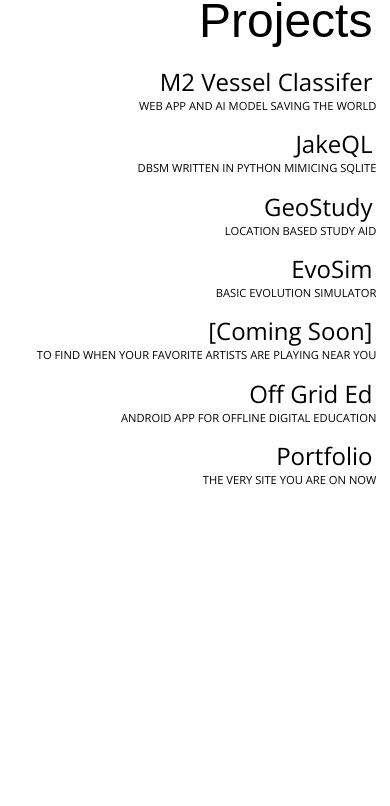
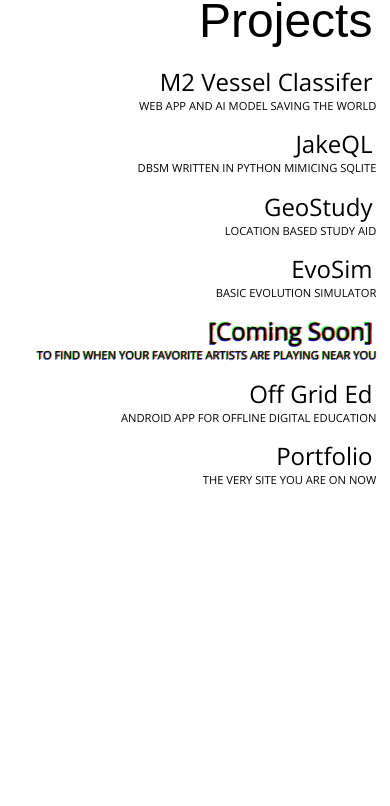
Before and after one commit to JacobStacy/PortfolioV1, a Next.js app: page / in a window 390 px wide. Shown: the part 1973-2779 px from the top of the page. Built offline with nearby package versions, Linux system fonts and the light colour scheme; a web font is replaced by a local one.

Commit message:
Set up unavailable animation for projects

```diff
--- a/app/ui/Projects.tsx
+++ b/app/ui/Projects.tsx
@@ -94,15 +94,29 @@ export function Project ({
 }
 ) {
 
+    // Apply class when project not yet availiable
     let availiable_class = ""
     if (!availiable) {
-        availiable_class = styles.unavaialbe;
+        availiable_class = styles.unavailable;
+
+
     }
+
 
     return(
         <a href={`${link}`} className={`${styles.project} ${availiable_class}`}>
-            <div className={styles.sub_text}><div>{sub_text}</div></div>
-            <div className={styles.title}>{title}</div>
+            <div  aria-hidden="true" className={styles.tv_static}></div>
+
+            <div className={styles.sub_text}>{sub_text}</div>
+            <div className={styles.title}>
+                {!availiable && (
+                    <span aria-hidden="true" className={styles.glitch_mask}>{title}</span>
+                )}
+                {title}
+                {!availiable && (
+                    <span  aria-hidden="true" className={styles.glitch_mask}>{title}</span>
+                )}
+            </div>
         </a>
     )
 }
--- a/app/ui/contactButton.module.scss
+++ b/app/ui/contactButton.module.scss
@@ -73,11 +73,6 @@ $main-background-color: #ffffff;
             text-align: center;
         }
 
-        &:hover {
-            // color: #00000000;
-
-        }
-
 
 
 
@@ -125,7 +120,14 @@ $main-background-color: #ffffff;
     }
 }
 
-@media (pointer:coarse) {
+@media (pointer: coarse) {
+    .link {
+        &:hover {
+            .contact_button {
+                animation: none;
+            }
+        }
+    }
 
     .contact_button {
         span::after {
--- a/app/ui/experiences.module.scss
+++ b/app/ui/experiences.module.scss
@@ -20,6 +20,7 @@
 
     .experience {
         margin-bottom: 4vh;
+
 
         .title {
             margin-bottom: .6vh;
--- a/app/ui/projects.module.scss
+++ b/app/ui/projects.module.scss
@@ -1,52 +1,100 @@
+// Variables
 $main-text-color: #000000;
 $main-background-color: #ffffff;
 
-
+// Header Styles
 .header {
   display: flex;
   justify-content: flex-end;
-
   font-size: 3.5rem;
-
   padding-right: 2vw;
-
   margin-bottom: 2vh;
   margin-right: 8vw;
 }
 
-.project_container{
+// Project Container Styles
+.project_container {
   margin-top: 5vh;
 
   .project {
+    width: 80vw;
+    margin: auto;
     display: flex;
-        // flex-direction: row-reverse;
     justify-content: flex-end;
-
-        width: 80vw;
-
-        margin: auto;
     margin-top: 1vh;
-
     color: $main-text-color;
     text-decoration: none;
 
+    .glitch_mask {
+      display: none;
+      position: absolute;
+      top: 0;
+      right: 0;
+    }
 
-        // &.unavaialbe:hover {
-        //     background:
-        //         repeating-radial-gradient(#ff0606c4 0 0.0001%,#00fffbc4 0 0.0002%) 50% 0/2500px 2500px,
-        //         repeating-conic-gradient(#ff0000c4 0 0.0001%,#00fffbc4 0 0.0002%) 60% 60%/2500px 2500px;
-        //     background-blend-mode: difference;
-        //     animation: b 2s infinite alternate;
+    &.unavailable {
+      position: relative;
+      text-shadow: 0.05em 0 0 rgba(255, 0, 0, 0.75),
+                   -0.025em -0.05em 0 rgba(36, 37, 36, 0.75),
+                   0.025em 0.05em 0 rgba(0, 0, 255, 0.75);
+      animation: glitch 500ms infinite;
 
-        //     color: #fff;
+      pointer-events: hover;
+      cursor: default;
 
-        //     @keyframes b{
-        //     100% {background-position: 50% 0, 60% 50%}
-        //     }
-        // }
+      .glitch_mask {
+        position: absolute;
+        display: flex;
 
+        &:first-child {
+          animation: glitch 650ms infinite, top_glitch 10s infinite;
+          clip-path: polygon(0 0, 100% 0, 100% 45%, 0 45%);
+          transform: translate(-2px, -1px);
+          opacity: 0.8;
+        }
 
-        &:visited{
+        &:last-child {
+          animation: glitch 375ms infinite, bottom_glitch 10s infinite;
+          clip-path: polygon(0 80%, 100% 20%, 100% 100%, 0 100%);
+          transform: translate(1px, 2px);
+          opacity: 0.8;
+        }
+      }
+    }
+
+    &.unavailable:hover {
+      color: #ffffff;
+      transition: color 0.1s ease;
+
+      .tv_static {
+        opacity: 100%;
+        transition: opacity 0.1s linear;
+      }
+    }
+
+    &.unavailable:active {
+        pointer-events: none;
+    }
+
+    .tv_static {
+      position: absolute;
+      width: 100%;
+      height: 100%;
+      top: 0;
+      right: 0;
+      z-index: -10;
+
+      background:
+        repeating-radial-gradient(#ff0606c4 0 0.0001%, #00fffbc4 0 0.0002%) 50% 0/2500px 2500px,
+        repeating-conic-gradient(#ff0000c4 0 0.0001%, #00fffbc4 0 0.0002%) 60% 60%/2500px 2500px;
+      background-blend-mode: difference;
+      animation: tv_static_ani 2s infinite alternate
+      ;
+      opacity: 0%;
+      transition: opacity 0.1s linear;
+    }
+
+    &:visited {
       color: $main-text-color;
       text-decoration: none;
     }
@@ -54,98 +102,76 @@ $main-background-color: #ffffff;
     .title {
       font-weight: 100;
       font-size: 2rem;
+      position: relative;
+
+      span {
+        position: absolute;
+        top: 0;
+        left: 0;
+      }
     }
 
     .sub_text {
       display: flex;
       flex-direction: column;
       justify-content: end;
-
-            margin-bottom: .7vh;
+      margin-bottom: 0.7vh;
       margin-right: 1vw;
-
       font-weight: 100;
     }
 
     .image {
+      // Uncomment if needed
       // filter: grayscale(100%);
-            // -webkit-filter: grayscale(100%);
+    }
+  }
 }
 
-        // &:nth-child(even) {
-        //     flex-direction: row-reverse;
-        // }
-    }
-
-
-}
-
+// Media Queries
 @media only screen and (max-width: 900px) {
-
   .header {
-        display: flex;
-        justify-content: flex-end;
-
-        padding-right: 2vw;
-
     margin-top: 10vh;
-        margin-bottom: 2vh;
     margin-right: 2.5vw;
   }
 
   .project_container {
-
     margin-top: 2vh;
     margin-right: 2.5vw;
 
-
     .project {
-
-            // align-items: end;
-
       width: 100%;
-            margin-left: none;
-            margin-right: none;
-
-
+      margin-left: 0;
+      margin-right: 0;
     }
   }
 }
 
-@media only screen and (max-width: 700px) {
-
+@media only screen and (max-width: 730px) {
   .header {
     font-size: 3rem;
   }
 
   .project_container {
-
-
     .project {
-
-
       .title {
         margin-right: 2vw;
         font-size: 1.5rem;
       }
 
       .sub_text {
-                font-size: .75rem;
+        font-size: 0.75rem;
       }
     }
   }
 }
+
 @media only screen and (max-width: 550px) {
-
   .header {
     font-size: 3rem;
   }
 
   .project_container {
-
-
     .project {
-
       flex-direction: column-reverse;
       align-items: flex-end;
 
@@ -155,52 +181,114 @@ $main-background-color: #ffffff;
       }
 
       .sub_text {
-                font-size: .75rem;
+        font-size: 0.75rem;
       }
     }
   }
 }
+
 @media only screen and (max-width: 400px) {
-
   .header {
     font-size: 3rem;
   }
 
   .project_container {
-
-
     .project {
-
       .title {
         margin-right: 2vw;
         font-size: 1.5rem;
       }
 
       .sub_text {
-                font-size: .7rem;
+        font-size: 0.7rem;
       }
     }
   }
 }
+
 @media only screen and (max-width: 350px) {
-
   .header {
     font-size: 3rem;
   }
 
   .project_container {
-
-
     .project {
-
       .title {
         margin-right: 2vw;
         font-size: 1.5rem;
       }
 
       .sub_text {
-                font-size: .6rem;
+        font-size: 0.6rem;
       }
     }
   }
 }
+
+// Keyframes
+@keyframes glitch {
+  0% {
+    text-shadow: 0.05em 0 0 rgba(255, 0, 0, 0.75),
+                 -0.05em -0.025em 0 rgba(0, 255, 0, 0.75),
+                 -0.025em 0.05em 0 rgba(0, 0, 255, 0.75);
+  }
+  14% {
+    text-shadow: 0.05em 0 0 rgba(255, 0, 0, 0.75),
+                 -0.05em -0.025em 0 rgba(0, 255, 0, 0.75),
+                 -0.025em 0.05em 0 rgba(0, 0, 255, 0.75);
+  }
+  15% {
+    text-shadow: -0.05em -0.025em 0 rgba(255, 0, 0, 0.75),
+                 0.025em 0.025em 0 rgba(0, 255, 0, 0.75),
+                 -0.05em -0.05em 0 rgba(0, 0, 255, 0.75);
+  }
+  49% {
+    text-shadow: -0.05em -0.025em 0 rgba(255, 0, 0, 0.75),
+                 0.025em 0.025em 0 rgba(0, 255, 0, 0.75),
+                 -0.05em -0.05em 0 rgba(0, 0, 255, 0.75);
+  }
+  50% {
+    text-shadow: 0.025em 0.05em 0 rgba(255, 0, 0, 0.75),
+                 0.05em 0 0 rgba(0, 255, 0, 0.75),
+                 0 -0.05em 0 rgba(0, 0, 255, 0.75);
+  }
+  99% {
+    text-shadow: 0.025em 0.05em 0 rgba(255, 0, 0, 0.75),
+                 0.05em 0 0 rgba(0, 255, 0, 0.75),
+                 0 -0.05em 0 rgba(0, 0, 255, 0.75);
+  }
+  100% {
+    text-shadow: -0.025em 0 0 rgba(255, 0, 0, 0.75),
+                 -0.025em -0.025em 0 rgba(0, 255, 0, 0.75),
+                 -0.025em -0.05em 0 rgba(0, 0, 255, 0.75);
+  }
+}
+
+@keyframes top_glitch {
+  0% {
+    transform: translate(0px, 0px);
+  }
+  96% {
+    transform: translate(0px, 0px);
+  }
+  100% {
+    transform: translate(2px, -1px);
+  }
+}
+
+
+@keyframes bottom_glitch {
+    0% {
+        transform: translate(0px, 0px); /* End point of the animation */
+    }
+    96% {
+        transform: translate(2px, -1px); /* Back to the start */
+    }
+    100% {
+        transform: translate(-1px, 2px); /* Back to the start */
+    }
+}
+
+@keyframes tv_static_ani{
+    100% {background-position: 50% 0, 60% 50%}
+}
```
Lines whose indentation alone changed are shown as unchanged.
